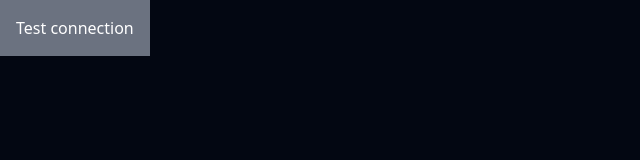
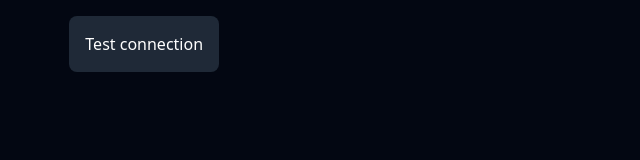
Before and after one commit to danidoble/webserial, a React app: page index.html in a window 1280 px wide. Shown: the whole page, without its empty margins (0-640 px from the left). Built offline with nearby package versions, Linux system fonts and the light colour scheme.

Commit message:
button to connect styled

```diff
--- a/index.html
+++ b/index.html
@@ -8,7 +8,9 @@
     <title>Test connection</title>
     <script type="module" src="test/connection.js"></script>
 </head>
-<body class="bg-gray-950 text-white">
-<button id="testConnection" class="p-4 bg-gray-500">Test connection</button>
+<body class="bg-gray-950 text-white w-full">
+<div class="mx-auto sm:w-11/12 p-4">
+    <button id="testConnection" class="p-4 bg-gray-800 rounded-lg">Test connection</button>
+</div>
 </body>
 </html>
```
